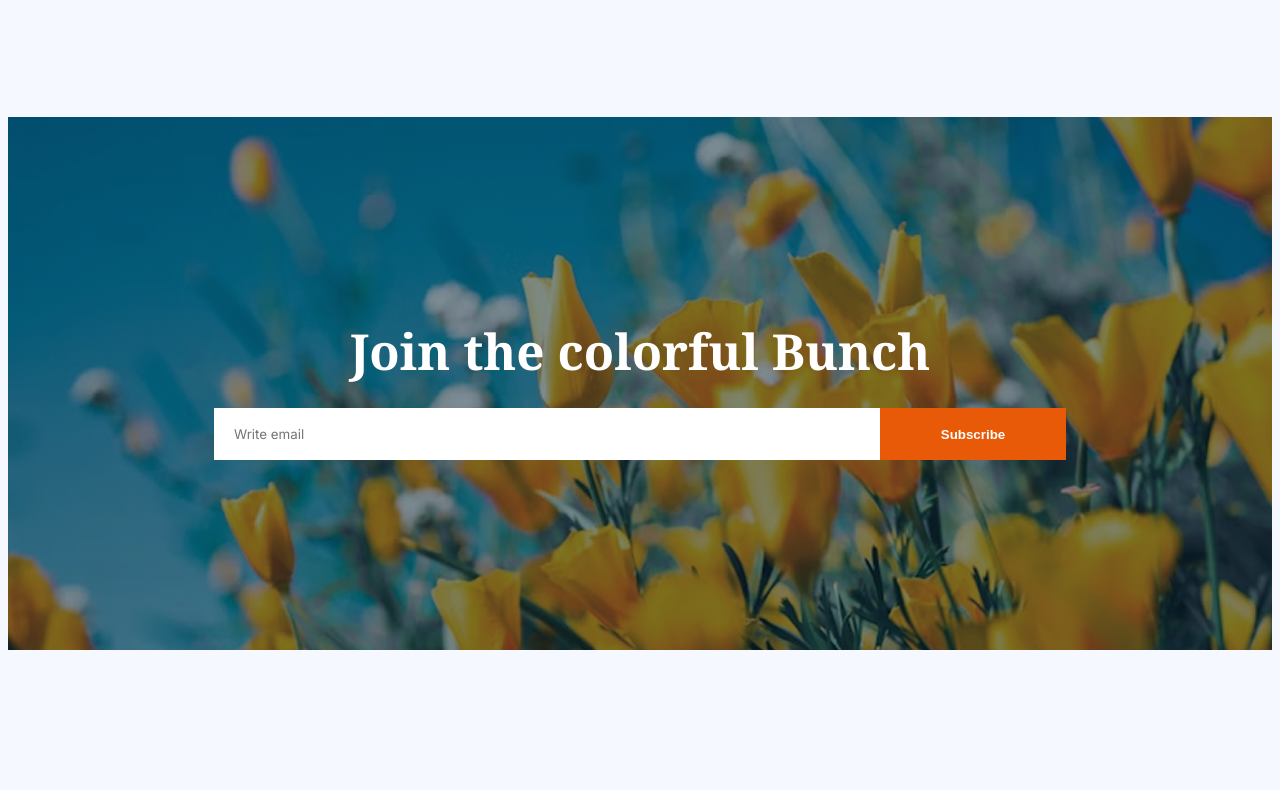
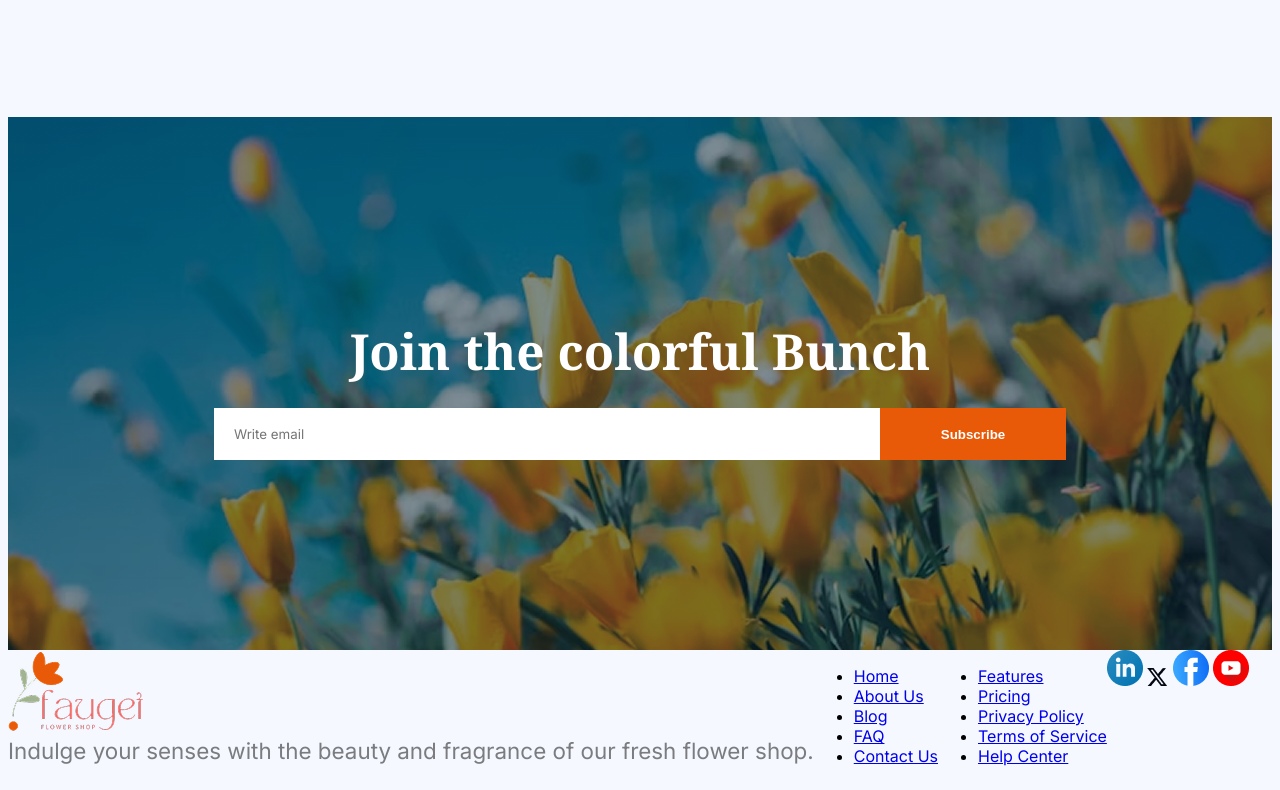
Before and after one commit to 33juhirul/assignment-00002, a plain HTML site: page index.html in a window 1280 px wide. Shown: the part 3620-4410 px from the top of the page. Before the commit the page ends 4278 px from the top, so only its background shows below. Drawn offline with Linux system fonts and the light colour scheme.

Commit message:
initial commit

```diff
--- a/index.html
+++ b/index.html
@@ -104,7 +104,7 @@
             <button class="btg-primary">ADD TO CART</button>
           </div>
         </div>
-        <section class="flower-lover">            <!-- Flower & Plants Lover -->
+        <section class="flower-lover">            <!-- Flower Lover section -->
           <img src="./assets/trusted-badge.png" alt="" class="trusted-badge" />
           <div class="flex f-store">
             <img src="./assets/flower-store.png" alt="" class="flower-store" />
@@ -130,7 +130,7 @@
             </div>
           </div>
         </section>
-        <div class="latest-deals text-align"> <!-- Latest -->
+        <div class="latest-deals text-align"> <!-- deal section -->
           <div class="plants-title noto-serif">
             <span class="title-color">Latest</span> Deals
           </div>
@@ -165,3 +165,38 @@
         </form>
       </section>
     </main>
+    <footer class="flex inter"> <!-- Footer Section -->
+      <section class="footer-logo">
+        <img src="./assets/logo.png" alt="" />
+        <div class="footer-description text">
+          Indulge your senses with the beauty and fragrance of our fresh flower
+          shop.
+        </div>
+      </section>
+      <section class="footer-links">
+        <ul>
+          <li><a href="#">Home</a></li>
+          <li><a href="#">About Us</a></li>
+          <li><a href="#">Blog</a></li>
+          <li><a href="#">FAQ</a></li>
+          <li><a href="#">Contact Us</a></li>
+        </ul>
+      </section>
+      <section class="footer-features">
+        <ul>
+          <li><a href="#">Features</a></li>
+          <li><a href="#">Pricing</a></li>
+          <li><a href="#">Privacy Policy</a></li>
+          <li><a href="#">Terms of Service</a></li>
+          <li><a href="#">Help Center</a></li>
+        </ul>
+      </section>
+      <section class="social-media">
+        <img src="./assets/icon-linkedin.png" alt="" />
+        <img src="./assets/icon-twitter.png" alt="" />
+        <img src="./assets/icon-facebook.png" alt="" />
+        <img src="./assets/icon-youtube.png" alt="" />
+      </section>
+    </footer>
+  </body>
+</html>
```
